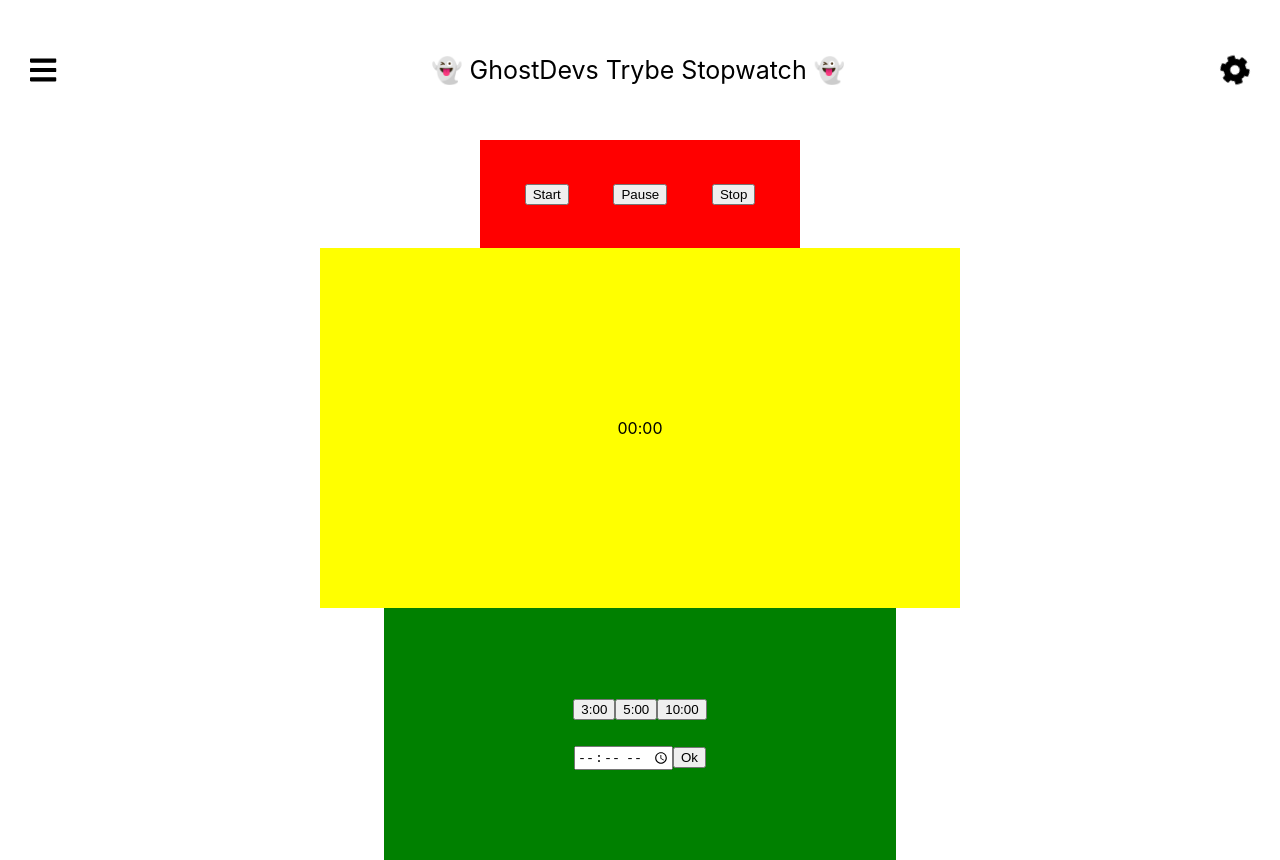
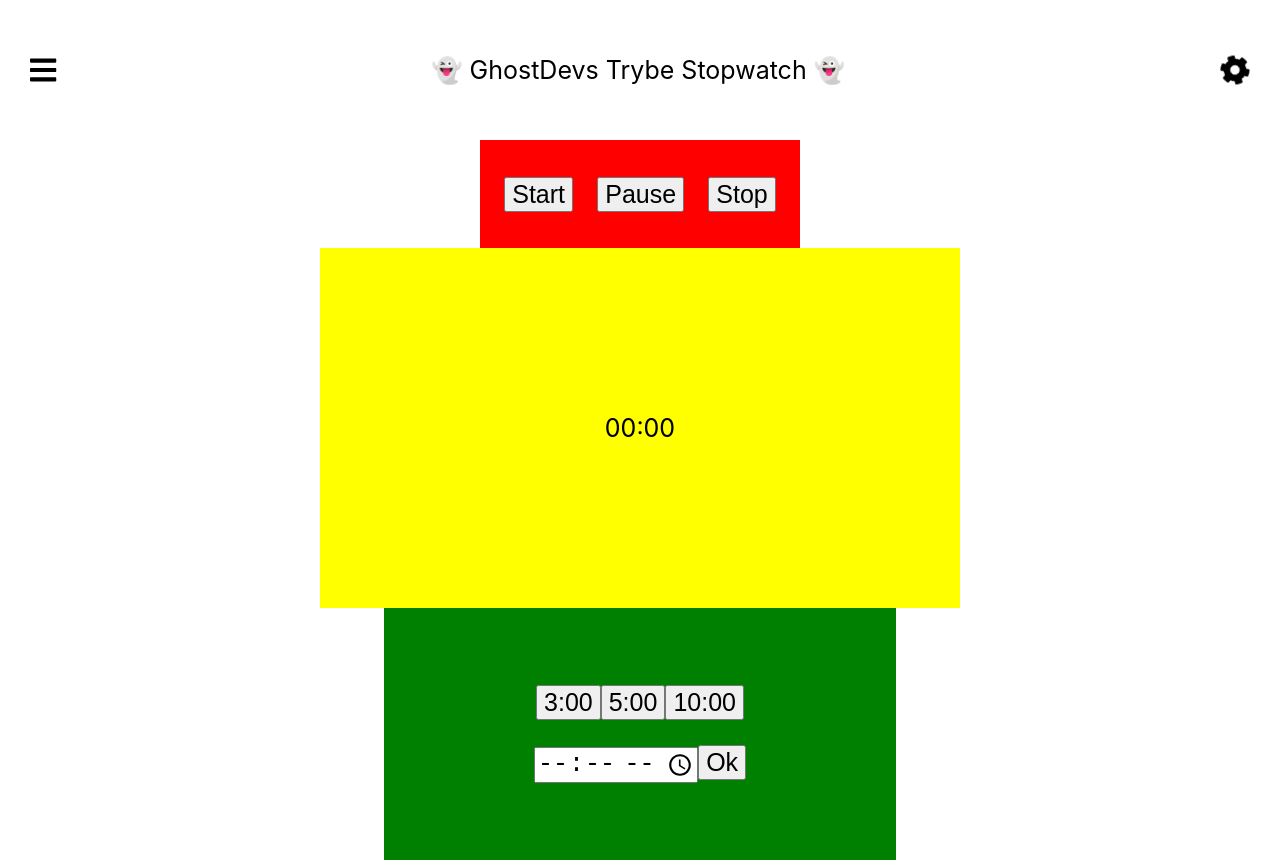
Before and after one commit to alanmdf/ghostdevs-stopwatch, a React (Create React App) app in the folder stopwatch-challenge/: page / in a window 1280 px wide. Built offline with nearby package versions, Linux system fonts and the light colour scheme.

Commit message:
Implementando Funçaõ timer basico

```diff
--- a/stopwatch-challenge/src/App.css
+++ b/stopwatch-challenge/src/App.css
@@ -1,3 +1,5 @@
+* {font-size: 25px;}
+
 header {
   margin: 15px;
   padding: 15px;
--- a/stopwatch-challenge/src/App.js
+++ b/stopwatch-challenge/src/App.js
@@ -1,21 +1,11 @@
 import React from 'react';
-import Timer from './Components/Timer';
-import Header from './Components/Header';
-import ActionButtons from './Components/ActionButtons';
-import SetupButtons from './Components/SetupButtons';
+import RenderApp from './RenderApp';
 
 import './App.css';
 
 function App() {
   return (
-    <main>
-      <Header />
-      <section className="main-section">
-        <ActionButtons />
-        <Timer />
-        <SetupButtons />
-      </section>
-    </main>
+    <RenderApp />
   );
 }
 
--- a/stopwatch-challenge/src/Components/SetupButtons.jsx
+++ b/stopwatch-challenge/src/Components/SetupButtons.jsx
@@ -11,7 +11,7 @@ class SetupButtons extends Component {
   render() {
     return (
       <div className="setup-div">
-        <div className="setup-btns-div" >
+        <div className="setup-btns-div">
           <button onClick={ this.hadleClick } type="button">3:00</button>
           <button onClick={ this.hadleClick } type="button">5:00</button>
           <button onClick={ this.hadleClick } type="button">10:00</button>
--- a/stopwatch-challenge/src/Components/Timer.jsx
+++ b/stopwatch-challenge/src/Components/Timer.jsx
@@ -2,13 +2,19 @@ import React, { Component } from 'react';
 
 class Timer extends Component {
   render() {
+    let { timerMin, timerSecond } = this.props;
+    timerMin = (timerMin < 10) ? `0${timerMin}` : timerMin;
+    timerSecond = (timerSecond < 10) ? `0${timerSecond}` : timerSecond;
+
     return (
       <div className="timer-div">
-        <span>0</span>
-        <span>0</span>
-        <span>:</span>
-        <span>0</span>
-        <span>0</span>
+        <span>
+          {timerMin}
+          :
+        </span>
+        <span>
+          {timerSecond}
+        </span>
       </div>
     );
   }
--- /dev/null
+++ b/stopwatch-challenge/src/RenderApp.jsx
@@ -0,0 +1,64 @@
+import React, { Component } from 'react';
+import Timer from './Components/Timer';
+import Header from './Components/Header';
+import ActionButtons from './Components/ActionButtons';
+import SetupButtons from './Components/SetupButtons';
+
+import './App.css';
+
+class RenderApp extends Component {
+  constructor(props) {
+    super(props);
+    this.state = {
+      timerSecond: 5,
+      timerMin: 0,
+    };
+    this.changeTimer = this.changeTimer.bind(this);
+    this.finishMinutes = this.finishMinutes.bind(this);
+  }
+
+  componentDidMount() {
+    this.changeTimer();
+  }
+
+  componentDidUpdate() {
+    const { timerSecond, timerMin } = this.state;
+    if (timerSecond < 0 && timerMin >= 1) {
+      this.finishMinutes();
+    } else if (timerSecond === 0 && timerMin < 1) {
+      clearInterval(this.interval);
+    }
+  }
+
+  finishMinutes() {
+    this.setState((prevState) => ({
+      timerSecond: 59,
+      timerMin: prevState.timerMin - 1,
+    }));
+  }
+
+  changeTimer() {
+    const ONE_SECOND = 1000;
+    this.interval = setInterval(() => {
+      this.setState((prevState) => ({
+        timerSecond: prevState.timerSecond - 1,
+      }));
+    }, ONE_SECOND);
+  }
+
+  render() {
+    const { timerSecond, timerMin } = this.state;
+    return (
+      <main>
+        <Header />
+        <section className="main-section">
+          <ActionButtons />
+          <Timer timerSecond={ timerSecond } timerMin={ timerMin } />
+          <SetupButtons />
+        </section>
+      </main>
+    );
+  }
+}
+
+export default RenderApp;
```
